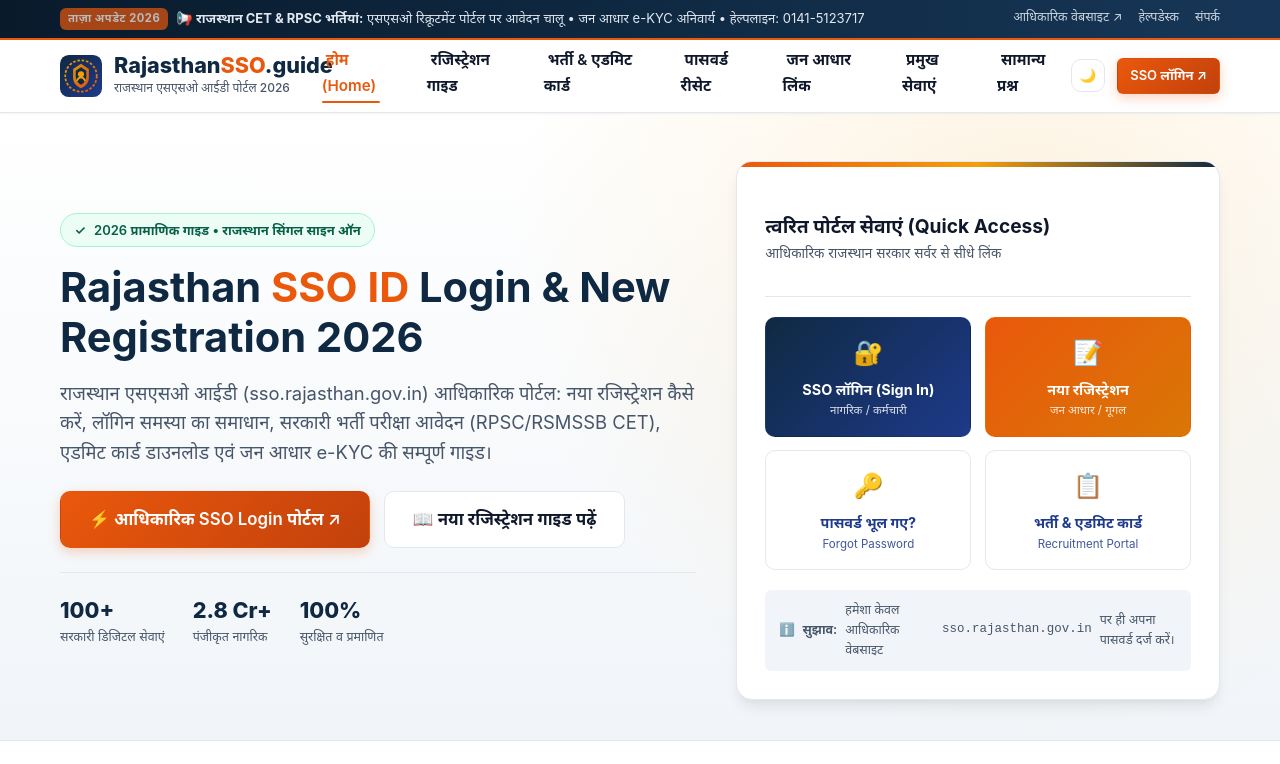
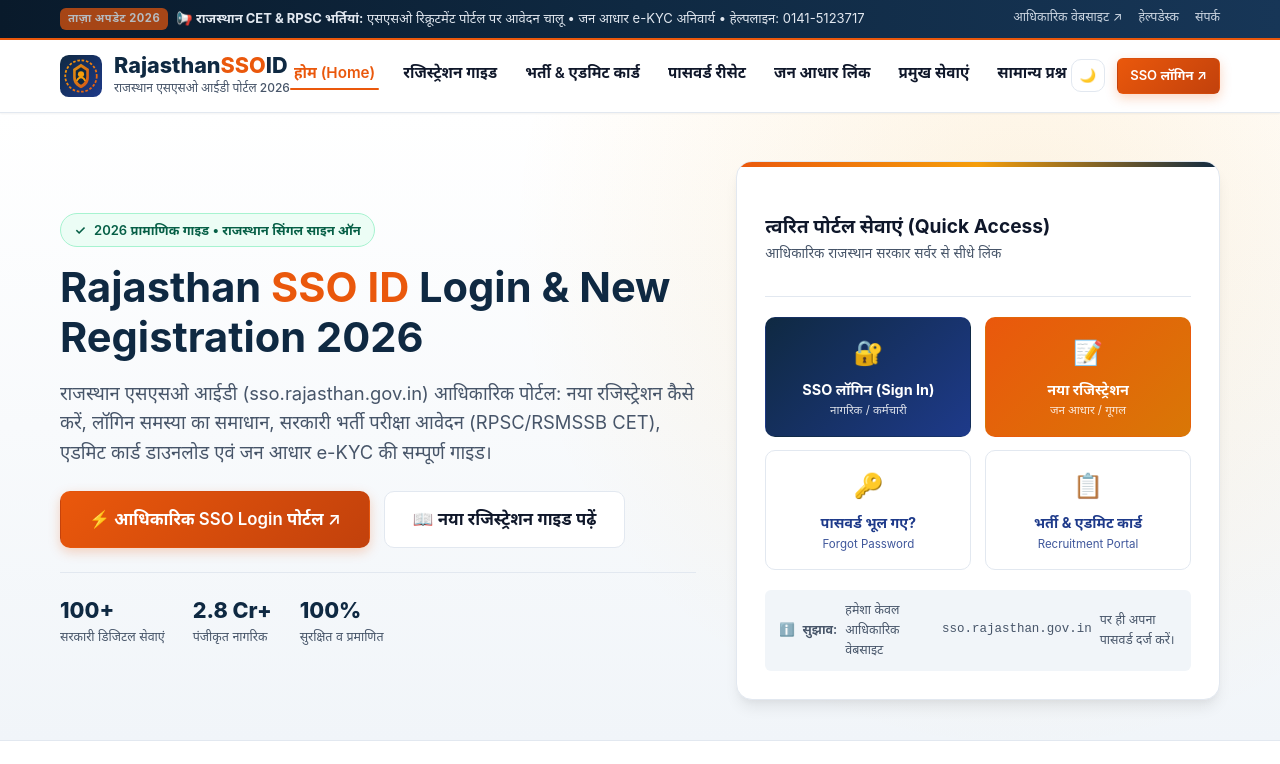
Before and after one commit to vikash-siyag/SSO-ID-RAJASTHAN, a plain HTML site: page index.html in a window 1280 px wide. Shown: the top 764 px of the page. Drawn offline with Linux system fonts and the light colour scheme.

Commit message:
index.html

```diff
--- a/index.html
+++ b/index.html
@@ -137,7 +137,7 @@
       <a href="index.html" class="brand-link" title="Rajasthan SSO Portal Guide 2026">
         <img src="assets/images/favicon.svg" alt="Rajasthan SSO Emblem" width="42" height="42">
         <div>
-          <div class="brand-title">Rajasthan<span>SSO</span>.guide</div>
+          <div class="brand-title">Rajasthan<span>SSO</span>ID</div>
           <div class="brand-tagline">राजस्थान एसएसओ आईडी पोर्टल 2026</div>
         </div>
       </a>
```
